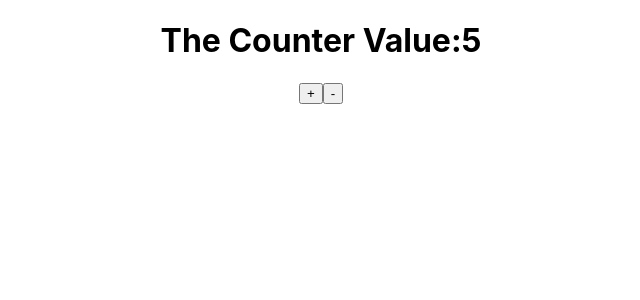
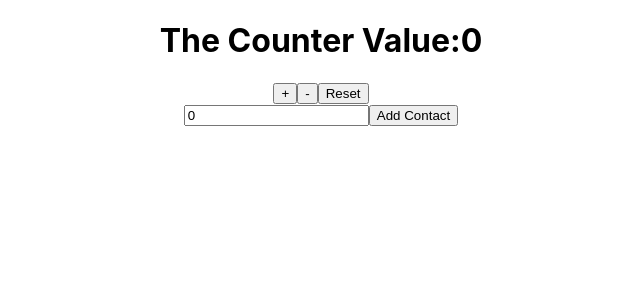
Before and after one commit to AbdulMoiz8994/Bootcamp-Redux-And-Redux-toolkit, a React (Create React App) app: page / in a window 1280 px wide. Shown: the top 300 px of the page, without its empty margins (319-959 px from the left). Built offline with nearby package versions, Linux system fonts and the light colour scheme.

Commit message:
add the redux toolkit pratice we make the dif comp of dispatch action and in redux we make the reducer and make the lsice as well but we get the slice in spearate compa nd show it in uni

```diff
--- a/src/Components/CounterLogic.jsx
+++ b/src/Components/CounterLogic.jsx
@@ -1,13 +1,22 @@
-import React from 'react'
+import React,{useState} from 'react'
 import {useDispatch} from 'react-redux'
-import {IncrementAct,DecrementAct}from './Action'
+// import {IncrementAct,DecrementAct}from './Action'
+import {increment,decrement,reset,incrementByAmount} from './ReduxToolKit/Feature/counterSlice'
 
 export const CounterLogic = () => {
     const dispatch=useDispatch()
+
+  const [data,setData]=useState(0);
+
     return (
         <div>
-            <button onClick={() => dispatch(IncrementAct())} >+</button>
-            <button onClick={() => dispatch(DecrementAct())}>-</button>
+            <button onClick={() => dispatch(increment())}  aria-label="Increment value">+</button>
+            <button onClick={() => dispatch(decrement())} aria-label="Decrement value">-</button>
+            <button onClick={() => dispatch(reset())} aria-label="Reset value">Reset</button>
+             <div>
+                 <input value={data} onChange={(e) => setData(e.target.value)} />
+                 <button onClick={() => dispatch(incrementByAmount(Number(data)))}>Add Contact</button>
+             </div>
         </div>
     )
 }
--- a/src/Components/CounterValue.jsx
+++ b/src/Components/CounterValue.jsx
@@ -1,16 +1,18 @@
 import React from 'react'
 import {useSelector} from 'react-redux'
+import {selectCountValue} from './ReduxToolKit/Feature/counterSlice'
 
 export const CounterValue = () => {
-    const obj=useSelector((state) => {
-     return   ({
-         counter: state.counter
-    })
-    })
-
+    // const obj=useSelector((state) => {
+    //  return   ({
+    //      counter: state.counter
+    // })
+    // })
+    const count=useSelector(selectCountValue)
+    console.log(count)
     return (
         <div>
-            <h1>The Counter Value:{obj.counter}</h1>
+            <h1>The Counter Value:{count}</h1>
         </div>
     )
 }
--- /dev/null
+++ b/src/Components/ReduxToolKit/App/store.jsx
@@ -0,0 +1,9 @@
+import counterReducer from '../Feature/counterSlice';
+import {configureStore} from '@reduxjs/toolkit'
+
+
+export const store=configureStore({
+    reducer:{
+        counters: counterReducer
+    }
+})
--- /dev/null
+++ b/src/Components/ReduxToolKit/Feature/counterSlice.jsx
@@ -0,0 +1,34 @@
+import {createSlice} from '@reduxjs/toolkit';
+
+
+let initialState={
+    value:0,
+}
+
+export const counteSlice=createSlice({
+    name: 'counters',
+    initialState,
+    reducers:{
+        increment:(state) =>{
+            state.value +=1
+        },
+        decrement:(state) =>{
+            state.value -=1
+        },
+        reset:(state) =>{
+           state.value=0
+        },
+        incrementByAmount: (state,action) =>{
+            state.value =state.value + action.payload
+        }
+    }
+})
+
+// we have export this to make  dispatch
+export const {increment,decrement,reset,incrementByAmount}=counteSlice.actions
+
+// now make action and the slice as well
+
+export const selectCountValue=(state) => state.counters.value
+
+export default counteSlice.reducer;
--- a/src/index.js
+++ b/src/index.js
@@ -3,7 +3,7 @@ import ReactDOM from 'react-dom';
 import './index.css';
 import App from './App';
 import reportWebVitals from './reportWebVitals';
-import store from './Components/store'
+import {store} from './Components/ReduxToolKit/App/store'
 import {Provider} from 'react-redux'
 
 ReactDOM.render(
```
